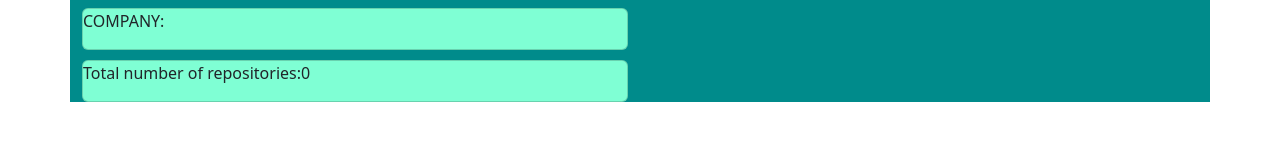
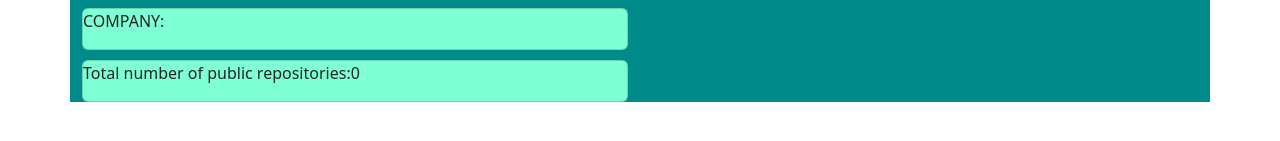
Before and after one commit to josphat-otieno/GithubSearch, an Angular app: page /search in a window 1280 px wide. Shown: the part 335-476 px from the top of the page. Built offline with nearby package versions, Linux system fonts and the light colour scheme.

Commit message:
more styling

```diff
--- a/src/app/my-profile/my-profile.component.html
+++ b/src/app/my-profile/my-profile.component.html
@@ -26,8 +26,6 @@
         <div class="card">
           <p><span class="info">Total number of public repositories:</span><span class="details"> {{profile.public_repos}}</span></p>
         </div>
-
-
       </div>
     </div>
     <div class="col-md-6">
--- a/src/app/search-form/search-form.component.html
+++ b/src/app/search-form/search-form.component.html
@@ -22,7 +22,7 @@
             <p class="par">Company: <span class="info">{{user.company}}</span></p>
       </div>
       <div class="card">
-        <p>Total number of repositories:<span>{{user.public_repos}}</span></p>
+        <p>Total number of public repositories:<span>{{user.public_repos}}</span></p>
       </div>
     </div>
     <div class="col-md-6">
```
